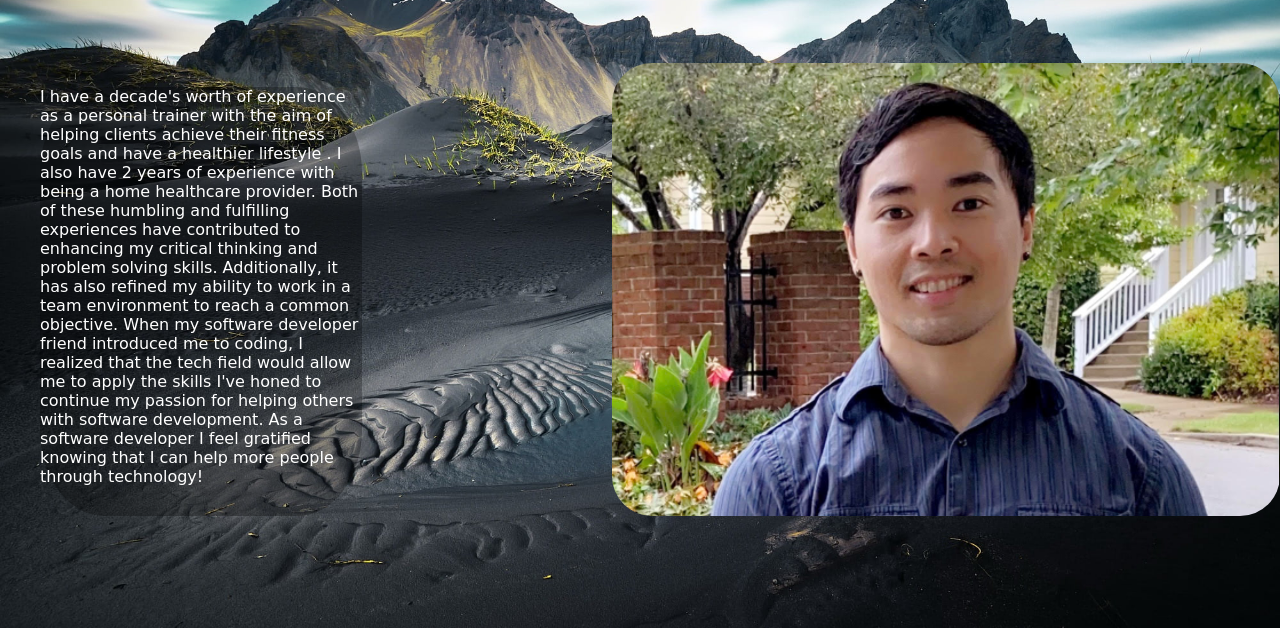
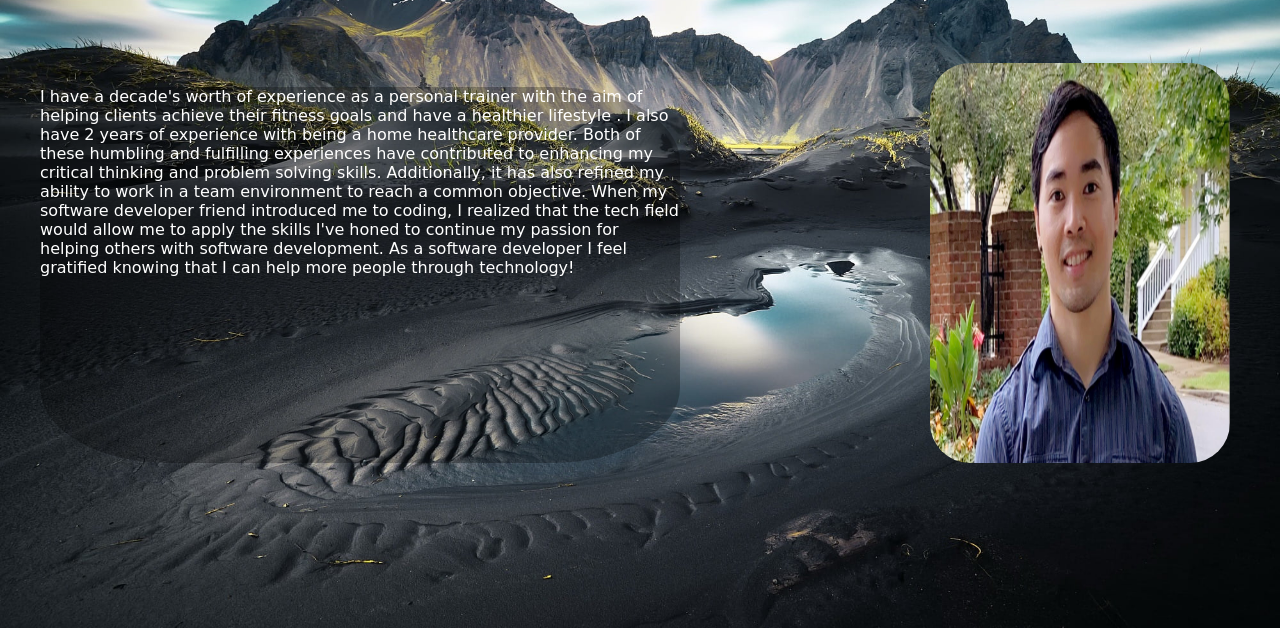
Before and after one commit to warrior14/warrior14.github.io, a plain HTML site: page about.html in a window 1280 px wide. Shown: the part 172-800 px from the top of the page. Drawn offline with Linux system fonts and the light colour scheme.

Commit message:
fixed picture size

```diff
--- a/main.css
+++ b/main.css
@@ -336,6 +336,8 @@ span {
     margin-left: 250px;
     margin-top: -1.5em;
     transition: all .2s ease-in-out;
+    height: 400px;
+    width: 300px;
 }
 
 .dog:hover {
```
